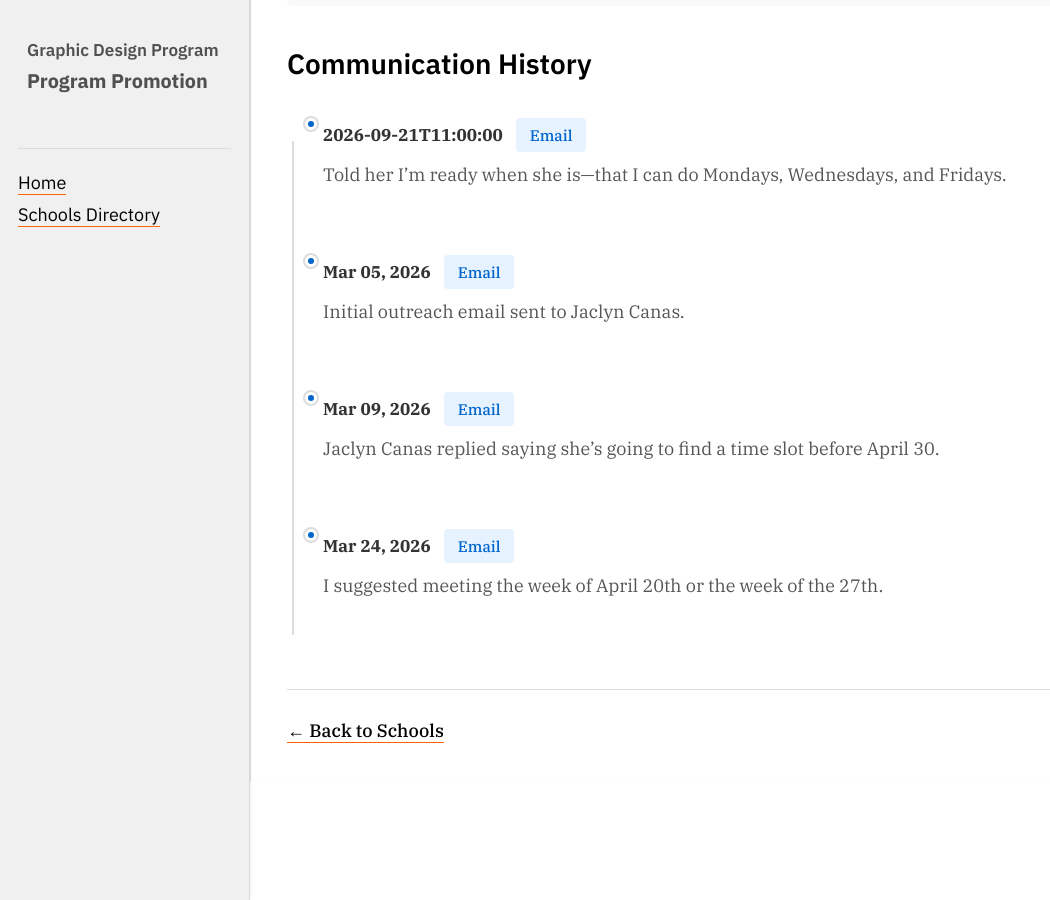
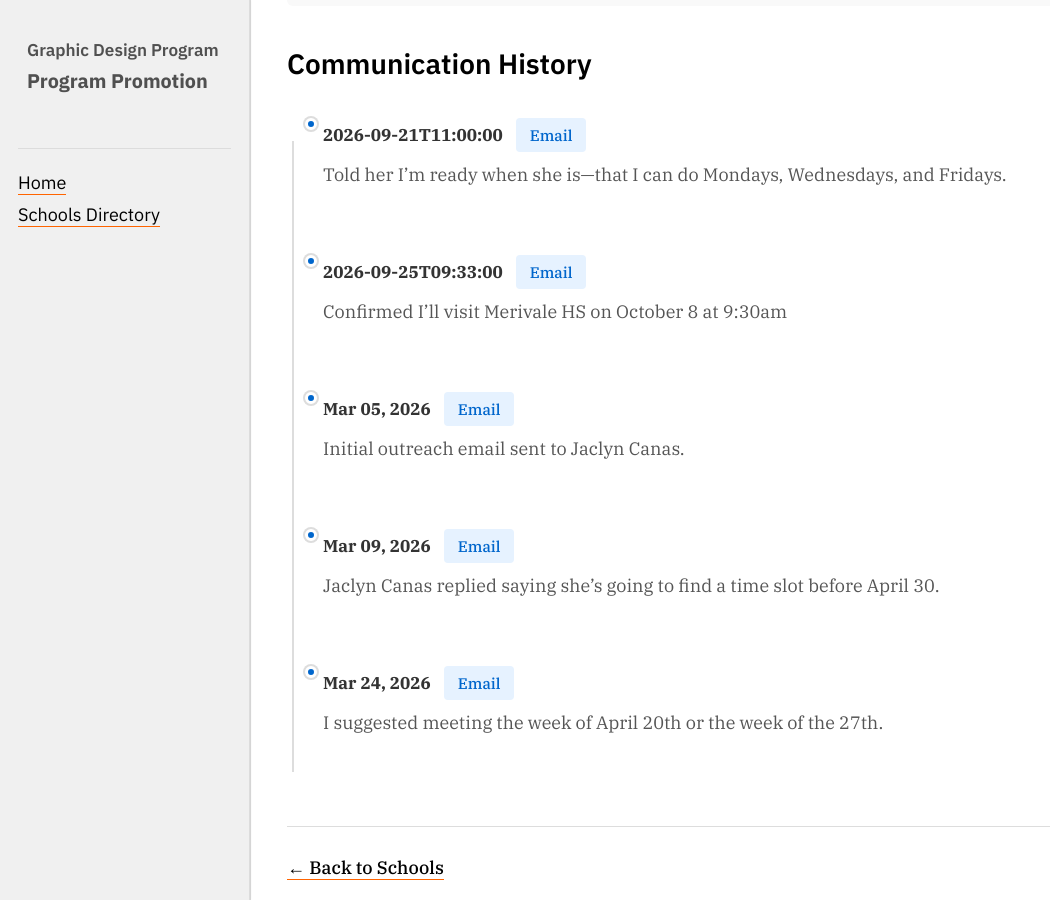
Before and after one commit to AlainParadis/program-promotion, a Jekyll site: the page built from _schools/merivale-high-school.md, in a window 1280 px wide and 900 px high, scrolled down 483 px. Shown: the whole window, without its empty margins (0-1050 px from the left). Built offline with Jekyll 4.4.1, drawn with Linux system fonts in a browser that asks for light colours.

Commit message:
Add Merivale HS visit confirmation
Added a communication log entry for Merivale High School confirming the October 8 visit at 9:30am by email. This updates the school record with the latest scheduling confirmation.

```diff
--- a/_schools/merivale-high-school.md
+++ b/_schools/merivale-high-school.md
@@ -11,6 +11,9 @@ contact:
   phone: "+1 613-224-1807"
   url: "https://merivalehs.ocdsb.ca"
 communications:
+  - date: "2026-09-25T09:33:00"
+    method: "email"
+    note: "Confirmed I'll visit Merivale HS on October 8 at 9:30am"
   - date: "2026-09-21T11:00:00"
     method: "email"
     note: "Told her I'm ready when she is—that I can do Mondays, Wednesdays, and Fridays."
```
